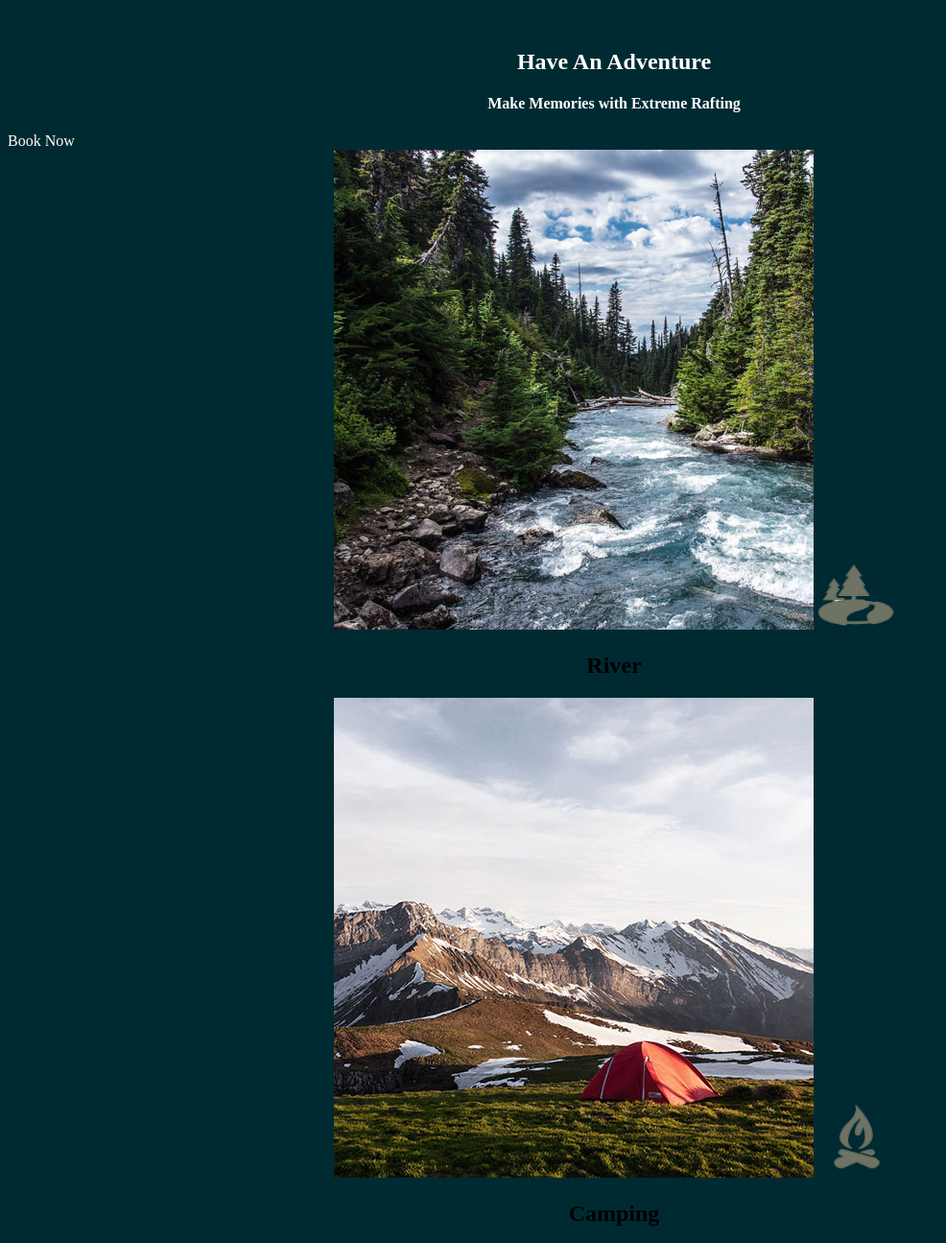
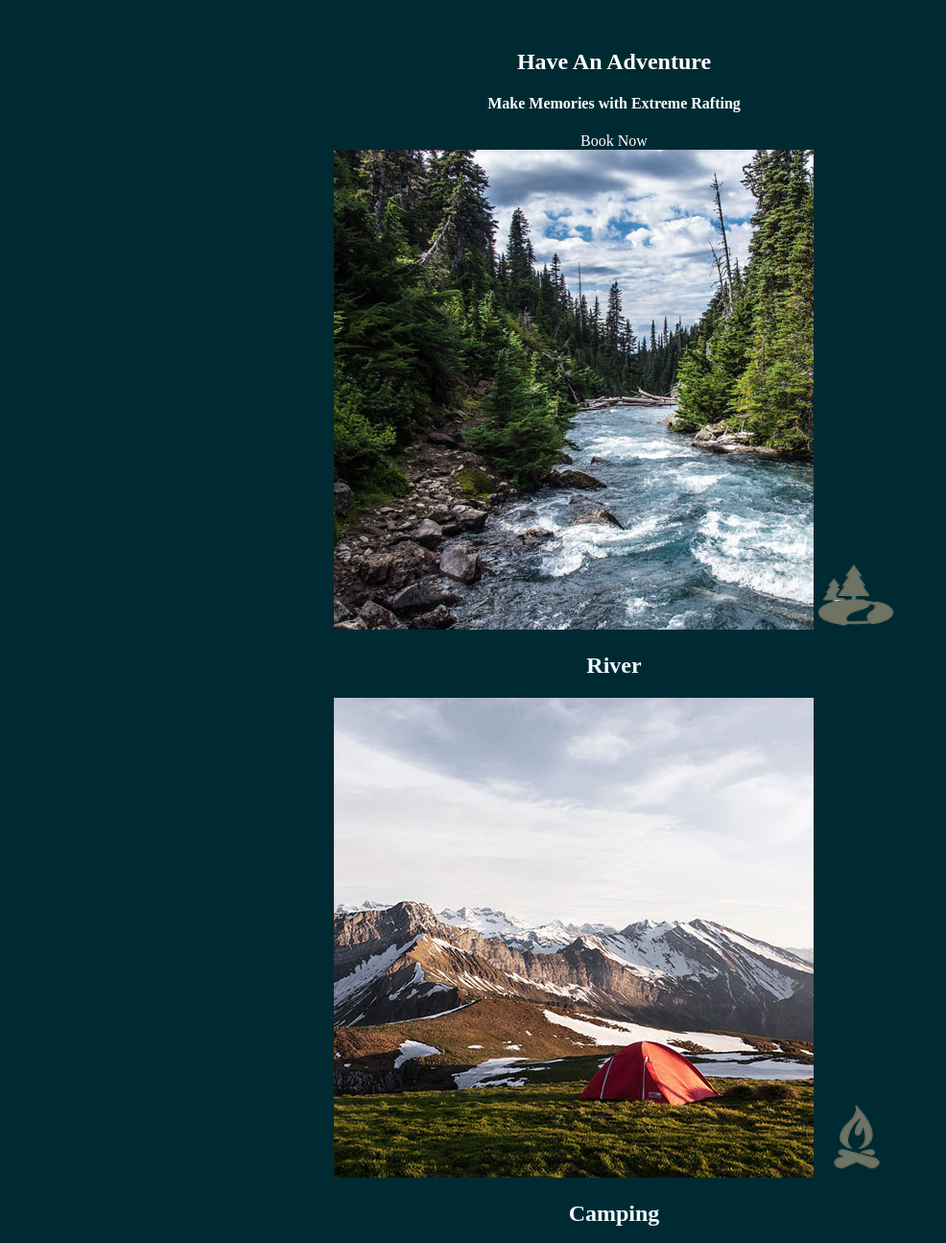
Before and after one commit to RetroRaven9/webdesign130, a plain HTML site: page wwr/index.html in a window 1280 px wide. Shown: the part 1100-2395 px from the top of the page at 96% size, without its empty margins (0-986 px from the left). Drawn offline with Linux system fonts and the light colour scheme.

Commit message:
button box

```diff
--- a/wwr/index.html
+++ b/wwr/index.html
@@ -39,17 +39,17 @@
     <section class ="rivers-card">
         <img class ="card-img" src="images/rivers.jpg" alt="river in a forest">
         <img class="icon" src="images/river_icon.png" alt="river icon">
-        <h2>River</h2>
+        <h2 class="text">River</h2>
     </section>
     <section class ="camping-card">
         <img class ="card-img" src="images/camping.jpg" alt="tent in mountain">
         <img class="icon" src="images/fire_icon.png" alt="fire icon">
-        <h2>Camping</h2>
+        <h2 class="text">Camping</h2>
     </section>
     <section class="rapids-card">
         <img class ="card-img" src="images/rapids.jpg" alt="rafting boat">
         <img class="icon" src="images/oars.png" alt="oars icon">
-        <h2>Rapids</h2>
+        <h2 class="text">Rapids</h2>
     </section>
     <div id="background"></div>
     <img class="mountains" src="images/mountains.jpg" alt="mountain">
--- a/wwr/styles/style.css
+++ b/wwr/styles/style.css
@@ -58,6 +58,7 @@ h4{
 .book{
     color:white;
     text-decoration: none;
+    text-align: center;
 }
 .join{
     color: rgb(255, 255, 255);
@@ -102,3 +103,11 @@ footer p a:hover{
 #hero-img{
     width: 100%;
 }
+
+.text{
+    color:aliceblue;
+}
+
+.button-box{
+    text-align: center;
+}
```
